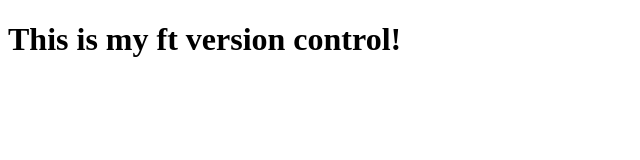
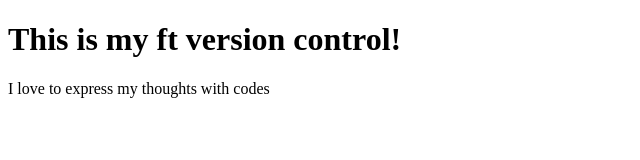
Before and after one commit to ayoadem/introduction-to-git, a plain HTML site: page index.html in a window 1280 px wide. Shown: the whole page, without its empty margins (0-640 px from the left). Drawn offline with Linux system fonts and the light colour scheme.

Commit message:
Update index.html

```diff
--- a/index.html
+++ b/index.html
@@ -8,5 +8,5 @@
 </head>
 <body>
     <h1>This is my ft version control!</h1>
-</body>
+    </p> I love to express my thoughts with codes</p>
 </html>
```
